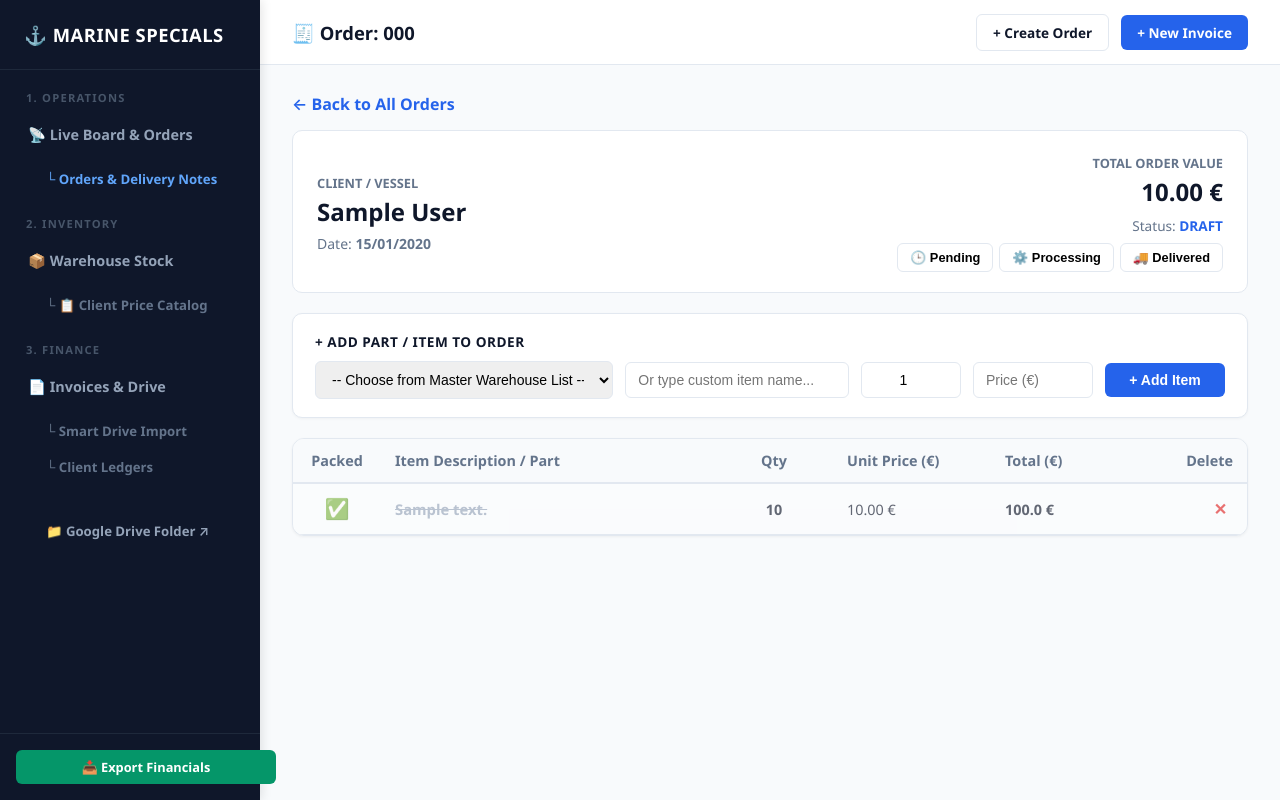
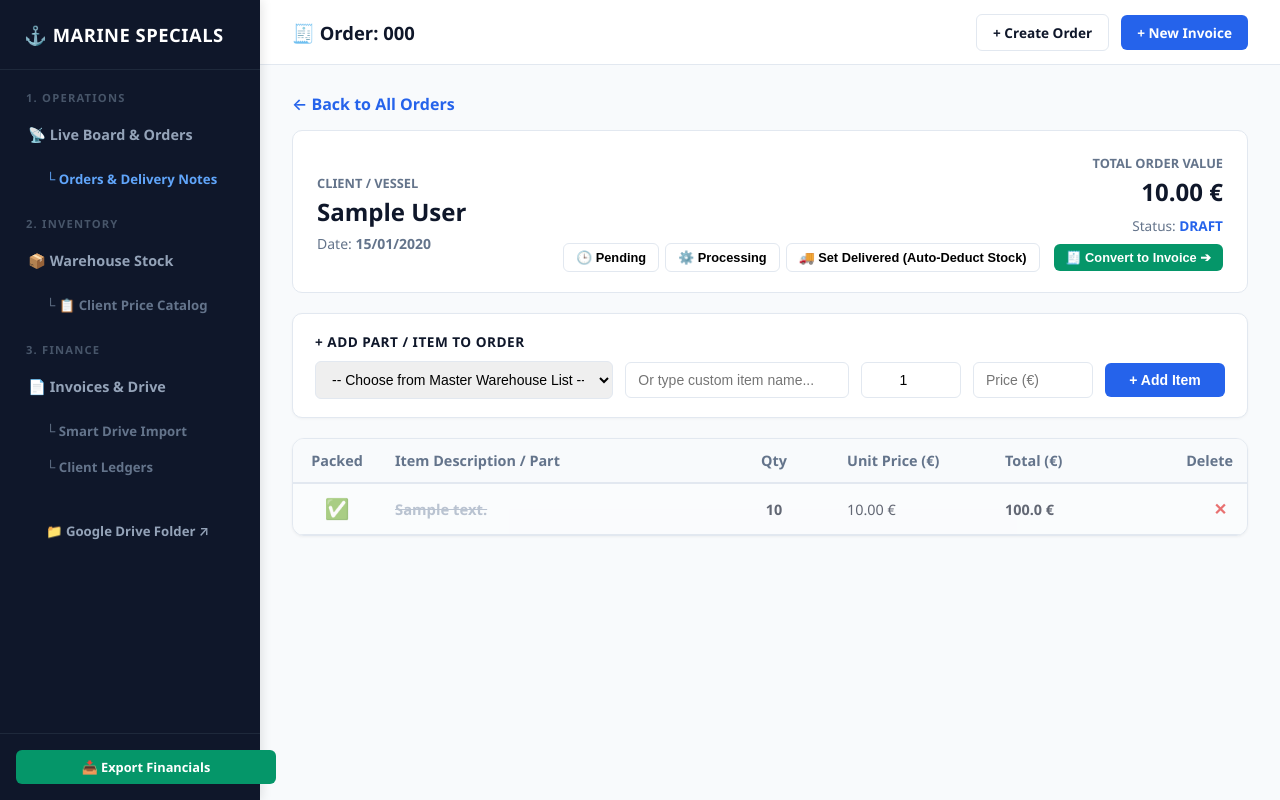
Before and after one commit to marinespecials/marine-parts-tracker, a Django app: page /orders/1/ in a window 1280 px wide. Run offline with Django 5.2, Linux system fonts and the light colour scheme; tables that the repository leaves empty hold one stand-in row (values such as "Sample post").

Commit message:
Added 1-click Convert Order to Invoice and auto stock deductions on order delivery

```diff
--- a/tracker/templates/tracker/order_detail.html
+++ b/tracker/templates/tracker/order_detail.html
@@ -16,7 +16,7 @@
         align-items: center;
     }
 
-    .status-btn-group { display: flex; gap: 6px; margin-top: 8px; }
+    .status-btn-group { display: flex; gap: 6px; margin-top: 8px; align-items: center; }
     .btn-status {
         padding: 6px 12px;
         border-radius: 6px;
@@ -78,10 +78,19 @@
         <div style="font-size: 0.85rem; color: var(--text-secondary);">
             Status: <strong style="color: var(--accent);">{{ order.status }}</strong>
         </div>
+
         <div class="status-btn-group">
             <form method="POST" action="{% url 'change_order_status' order.id 'PENDING' %}" style="display:inline;">{% csrf_token %}<button type="submit" class="btn-status">🕒 Pending</button></form>
             <form method="POST" action="{% url 'change_order_status' order.id 'PROCESSING' %}" style="display:inline;">{% csrf_token %}<button type="submit" class="btn-status">⚙️ Processing</button></form>
-            <form method="POST" action="{% url 'change_order_status' order.id 'DELIVERED' %}" style="display:inline;">{% csrf_token %}<button type="submit" class="btn-status">🚚 Delivered</button></form>
+            <form method="POST" action="{% url 'change_order_status' order.id 'DELIVERED' %}" style="display:inline;">{% csrf_token %}<button type="submit" class="btn-status">🚚 Set Delivered (Auto-Deduct Stock)</button></form>
+
+            <!-- 1-CLICK CONVERT TO INVOICE BUTTON -->
+            <form method="POST" action="{% url 'convert_order_to_invoice' order.id %}" style="display:inline; margin-left: 8px;">
+                {% csrf_token %}
+                <button type="submit" class="btn btn-primary" style="background-color: var(--success); font-size: 0.8rem; padding: 6px 12px;" onclick="return confirm('Convert this order into an Unpaid Financial Invoice?');">
+                    🧾 Convert to Invoice ➔
+                </button>
+            </form>
         </div>
     </div>
 </div>
--- a/tracker/urls.py
+++ b/tracker/urls.py
@@ -14,6 +14,7 @@ urlpatterns = [
     path('orders/create/', views.create_order, name='create_order'),
     path('orders/<int:order_id>/', views.order_detail, name='order_detail'),
     path('orders/<int:order_id>/add_item/', views.add_order_item, name='add_order_item'),
+    path('orders/<int:order_id>/convert/', views.convert_order_to_invoice, name='convert_order_to_invoice'), # <-- NEW
     path('orders/item/<int:item_id>/delete/', views.delete_order_item, name='delete_order_item'),
     path('orders/item/<int:item_id>/toggle/', views.toggle_item_packed, name='toggle_item_packed'),
     path('orders/<int:order_id>/status/<str:new_status>/', views.change_order_status, name='change_order_status'),
@@ -25,9 +26,7 @@ urlpatterns = [
     path('warehouse/<int:item_id>/edit/', views.edit_inventory_item, name='edit_inventory_item'),
     path('warehouse/<int:item_id>/delete/', views.delete_inventory_item, name='delete_inventory_item'),
 
-    # NEW: Client Price Catalog
+    # Client Catalog & Directory
     path('catalog/', views.client_pricelist, name='client_pricelist'),
-
-    # Client Directory
     path('clients/', views.client_list, name='client_list'),
 ]
--- a/tracker/views.py
+++ b/tracker/views.py
@@ -100,7 +100,6 @@ def create_order(request):
                 google_drive_url=''
             )
 
-            # Optional initial line item
             inventory_id = request.POST.get('inventory_id')
             custom_desc = request.POST.get('custom_description', '').strip()
             quantity = int(request.POST.get('quantity') or 1)
@@ -126,7 +125,6 @@ def create_order(request):
                 order.total_amount = sum(item.total_price for item in order.order_items.all())
                 order.save()
 
-            # Redirect straight to Item Manager for this order
             return redirect('order_detail', order_id=order.id)
 
     master_items = InventoryItem.objects.all().order_by('part_name')
@@ -204,11 +202,64 @@ def delete_order_item(request, item_id):
 
 
 def change_order_status(request, order_id, new_status):
+    """Changes order status & AUTOMATICALLY DEDUCTS WAREHOUSE STOCK on DELIVERED."""
     if request.method == 'POST':
         order = get_object_or_404(Invoice, id=order_id)
-        order.status = new_status.upper()
+        target_status = new_status.upper()
+
+        # FEATURE 2: Auto stock deduction when transitioning to DELIVERED
+        if target_status == 'DELIVERED' and order.status != 'DELIVERED':
+            for item in order.order_items.all():
+                if item.inventory_item:
+                    inv = item.inventory_item
+                    inv.quantity = max(0, inv.quantity - item.quantity)
+                    inv.save()
+
+        order.status = target_status
         order.save()
+
     return redirect('orders_dashboard')
+
+
+def convert_order_to_invoice(request, order_id):
+    """FEATURE 1: Clones a logistics order into a financial invoice in 1 click."""
+    if request.method == 'POST':
+        original_order = get_object_or_404(Invoice, id=order_id)
+
+        # Build invoice number
+        raw_num = original_order.invoice_number.replace('ORD-', '')
+        inv_num = f"INV-{raw_num}"
+        if Invoice.objects.filter(invoice_number=inv_num).exists():
+            inv_num = f"INV-{random.randint(1000, 9999)}"
+
+        issue_date = timezone.now().date()
+        due_date = issue_date + timedelta(days=30)
+
+        # Create new financial invoice
+        new_invoice = Invoice.objects.create(
+            invoice_number=inv_num,
+            customer=original_order.customer,
+            total_amount=original_order.total_amount,
+            issue_date=issue_date,
+            due_date=due_date,
+            status='UNPAID',
+            google_drive_url=original_order.google_drive_url
+        )
+
+        # Clone line items
+        for item in original_order.order_items.all():
+            OrderItem.objects.create(
+                order=new_invoice,
+                inventory_item=item.inventory_item,
+                description=item.description,
+                quantity=item.quantity,
+                unit_price=item.unit_price,
+                is_packed=True
+            )
+
+        return redirect('finance:invoice_detail', invoice_id=new_invoice.id)
+
+    return redirect('order_detail', order_id=order_id)
 
 
 def delete_order(request, order_id):
@@ -260,6 +311,33 @@ def inventory_list(request):
     })
 
 
+def client_pricelist(request):
+    """Client-facing Price Catalog."""
+    query = request.GET.get('q', '').strip()
+    category_filter = request.GET.get('category', 'ALL')
+
+    items = InventoryItem.objects.all().order_by('part_name')
+
+    if category_filter != 'ALL':
+        items = items.filter(category=category_filter)
+
+    if query:
+        items = items.filter(
+            Q(part_name__icontains=query) |
+            Q(part_code__icontains=query) |
+            Q(category__icontains=query)
+        )
+
+    categories = InventoryItem.objects.values_list('category', flat=True).distinct()
+
+    return render(request, 'tracker/client_pricelist.html', {
+        'items': items,
+        'query': query,
+        'category_filter': category_filter,
+        'categories': categories,
+    })
+
+
 def adjust_stock(request, item_id, action):
     if request.method == 'POST':
         item = get_object_or_404(InventoryItem, id=item_id)
@@ -293,29 +371,3 @@ def delete_inventory_item(request, item_id):
 def client_list(request):
     clients = Customer.objects.annotate(invoice_count=Count('invoice')).order_by('name')
     return render(request, 'tracker/client_list.html', {'clients': clients})
-def client_pricelist(request):
-    """Client-facing Price Catalog with clean search, category filtering, and print/PDF mode."""
-    query = request.GET.get('q', '').strip()
-    category_filter = request.GET.get('category', 'ALL')
-
-    items = InventoryItem.objects.all().order_by('part_name')
-
-    if category_filter != 'ALL':
-        items = items.filter(category=category_filter)
-
-    if query:
-        items = items.filter(
-            Q(part_name__icontains=query) |
-            Q(part_code__icontains=query) |
-            Q(category__icontains=query)
-        )
-
-    # Extract distinct categories for filter dropdown
-    categories = InventoryItem.objects.values_list('category', flat=True).distinct()
-
-    return render(request, 'tracker/client_pricelist.html', {
-        'items': items,
-        'query': query,
-        'category_filter': category_filter,
-        'categories': categories,
-    })
```
